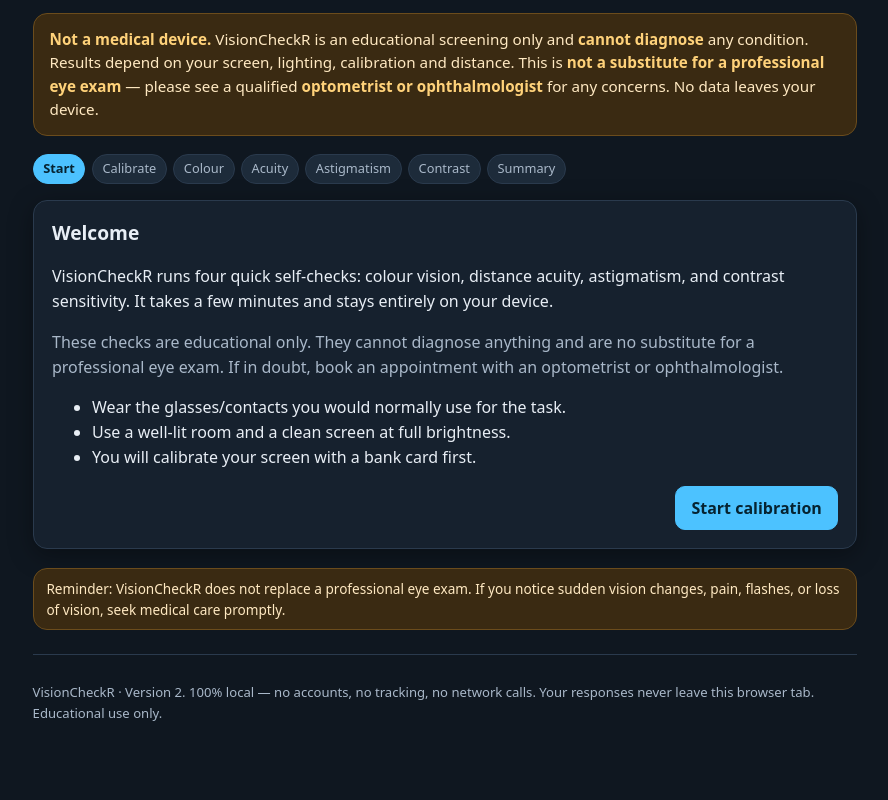
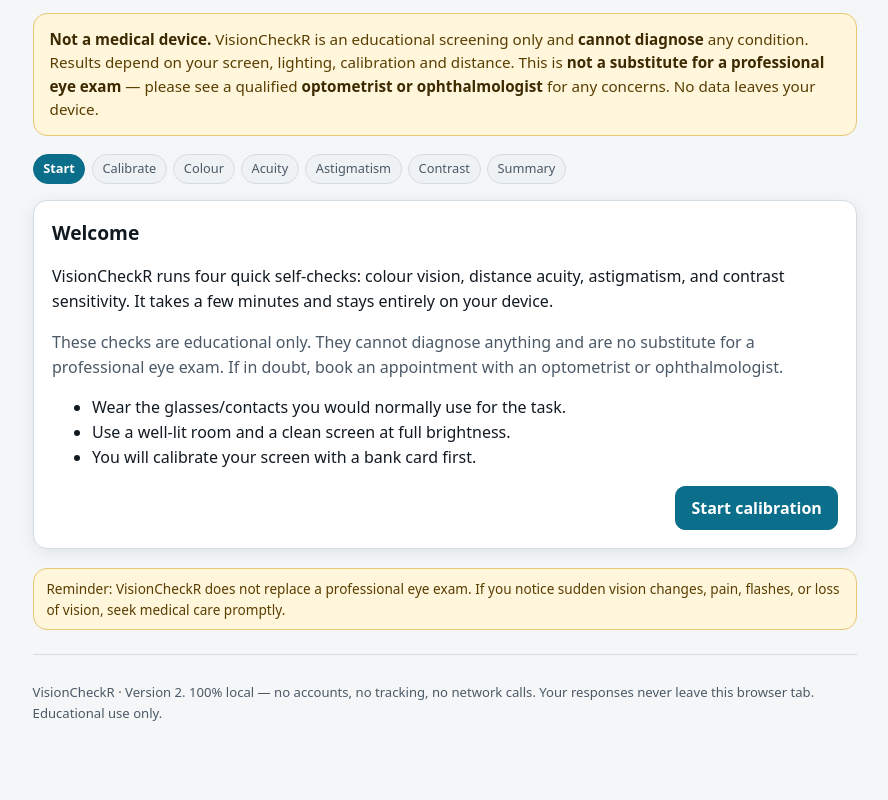
Before and after one commit to Leo-Y-Zhang/VisionCheckR, a website with bundled scripts: page index.html in a window 1280 px wide. Shown: the part 74-874 px from the top of the page, without its empty margins (195-1083 px from the left). Built offline with nearby package versions, Linux system fonts and the light colour scheme.

Commit message:
2.2.1: a light, clinic-style look; test conditions unchanged
Dark dashboard to dark-on-white with an optometry-teal accent, like a
printed eye chart; the disclaimer stays prominent as a calm notice. Every
test still draws on its own canvas with fixed colours and the dark frame
around the canvases is unchanged. 191 tests pass; no overflow at 390 or
1280px.

```diff
--- a/package.json
+++ b/package.json
@@ -1,6 +1,6 @@
 {
   "name": "visioncheckr",
-  "version": "2.2.0",
+  "version": "2.2.1",
   "author": "Leo Y. Zhang",
   "description": "VisionCheckR - privacy-first, offline vision self-check (Ishihara-style colour, Snellen-style acuity, astigmatism, contrast). Educational screening only, not a medical device. Zero-dependency; pure-JS scoring core unit-tested with the Node built-in test runner.",
   "type": "module",
--- a/styles.css
+++ b/styles.css
@@ -2,19 +2,20 @@
    Clean, accessible, responsive styling. No external fonts or assets. */
 
 :root {
-  --bg: #0f1720;
-  --panel: #16212e;
-  --panel-2: #1d2b3a;
-  --ink: #e8eef5;
-  --ink-dim: #a9b8c9;
-  --accent: #4cc2ff;
-  --accent-ink: #062331;
-  --good: #37d67a;
-  --warn: #ffcf5c;
-  --bad: #ff7b7b;
-  --line: #2a3a4d;
+  color-scheme: light;
+  --bg: #f4f6f7;
+  --panel: #ffffff;
+  --panel-2: #eef2f5;
+  --ink: #121a21;
+  --ink-dim: #4b5967;
+  --accent: #0b6e8a;
+  --accent-ink: #ffffff;
+  --good: #1d7f4a;
+  --warn: #8a5a00;
+  --bad: #b42323;
+  --line: #d4dce3;
   --radius: 14px;
-  --shadow: 0 6px 24px rgba(0, 0, 0, 0.35);
+  --shadow: 0 4px 18px rgba(18, 26, 33, 0.08);
   --maxw: 860px;
 }
 
@@ -50,15 +51,15 @@ header.app-header .tag { color: var(--ink-dim); font-size: 0.95rem; }
 
 /* Disclaimer banners — deliberately prominent and repeated. */
 .disclaimer {
-  background: #3a2a12;
-  border: 1px solid #6b4c1c;
-  color: #ffe9c2;
+  background: #fff6dc;
+  border: 1px solid #e7c873;
+  color: #5a3e00;
   border-radius: var(--radius);
   padding: 0.85rem 1rem;
   margin: 0 0 1.1rem;
   font-size: 0.95rem;
 }
-.disclaimer strong { color: #ffd27a; }
+.disclaimer strong { color: #3d2a00; }
 .disclaimer.mini {
   font-size: 0.85rem;
   padding: 0.55rem 0.8rem;
@@ -101,7 +102,7 @@ header.app-header .tag { color: var(--ink-dim); font-size: 0.95rem; }
   border-color: var(--accent);
   font-weight: 600;
 }
-.steps li.done { color: var(--good); border-color: #245c3c; }
+.steps li.done { color: var(--good); border-color: #9fd3b6; }
 
 /* Buttons & controls */
 button, .btn {
@@ -192,11 +193,11 @@ canvas { max-width: 100%; height: auto; image-rendering: auto; }
    cap height so each letter is drawn at the height its line claims. */
 .snellen-line .letters {
   letter-spacing: 0.12em;
-  color: #f4f8fc;
+  color: #121a21;
   line-height: 1;
   white-space: nowrap;
 }
-.snellen-line.selected { background: #123246; outline: 2px solid var(--accent); }
+.snellen-line.selected { background: #dbeef3; outline: 2px solid var(--accent); }
 /* A line this screen cannot draw at its true size: shown, but not selectable. */
 .snellen-line.unavailable { opacity: 0.45; cursor: not-allowed; }
 .snellen-line .pick { margin-left: auto; }
@@ -286,8 +287,8 @@ canvas { max-width: 100%; height: auto; image-rendering: auto; }
   border: 1px solid var(--line);
   color: var(--ink-dim);
 }
-.badge.good { color: var(--good); border-color: #245c3c; }
-.badge.flag { color: var(--warn); border-color: #6b551c; }
+.badge.good { color: var(--good); border-color: #9fd3b6; }
+.badge.flag { color: var(--warn); border-color: #e3c27a; }
 .headline { font-size: 1.15rem; font-weight: 700; margin: 0.3rem 0; }
 
 .progress-mini { color: var(--ink-dim); font-size: 0.85rem; }
```
Also changed, not shown: CHANGELOG.md.
